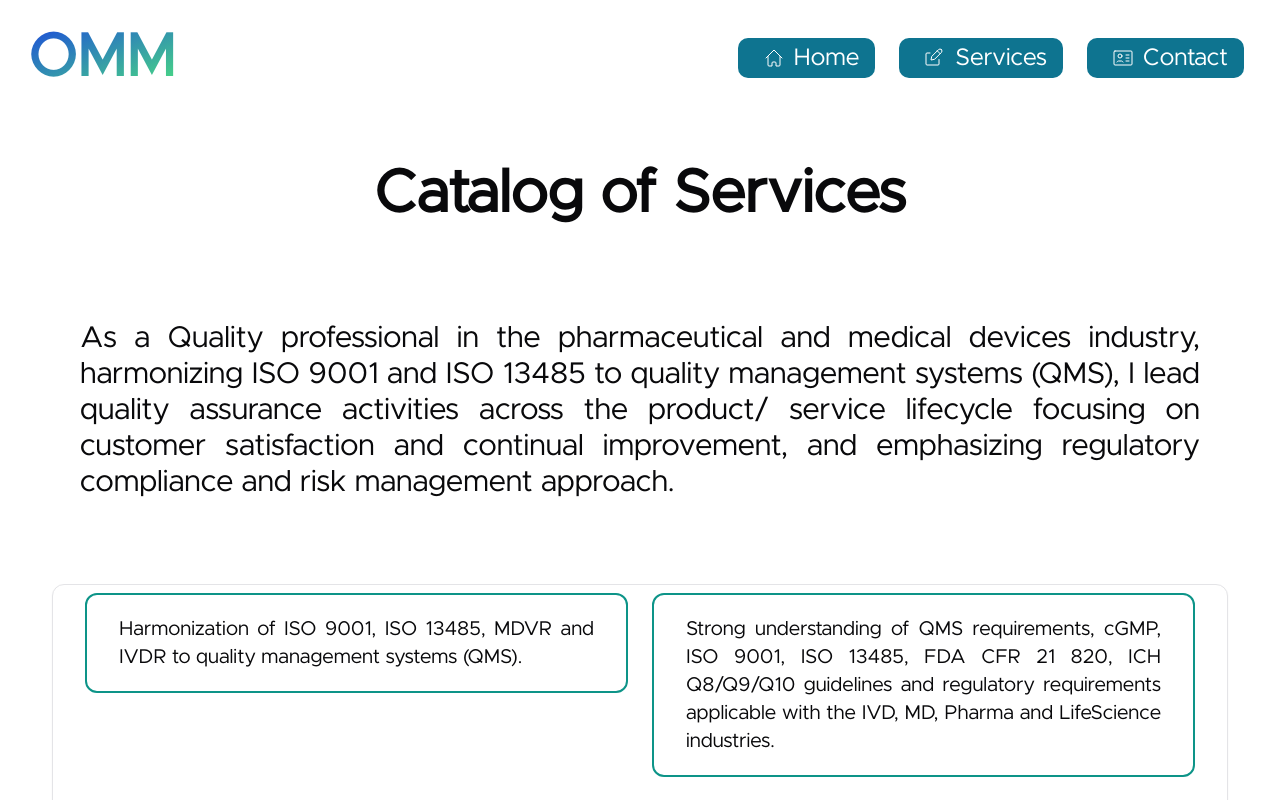
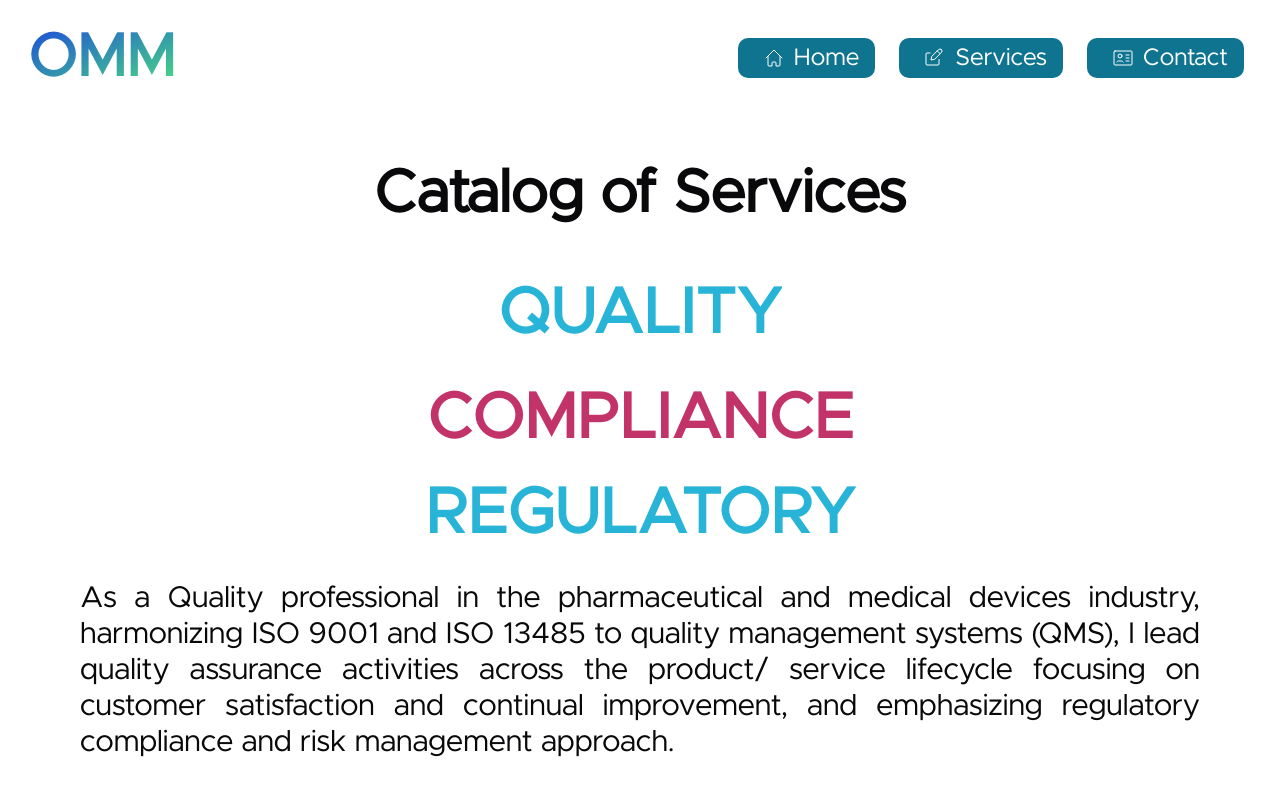
Before and after one commit to orl1289/boilerplate, a React (Vite) app: page /about in a window 1280 px wide. Shown: the top 800 px of the page. Built offline with nearby package versions, Linux system fonts and the light colour scheme.

Commit message:
Introduced new animated component with words in Services section

```diff
--- /dev/null
+++ b/src/components/InversedLetters.tsx
@@ -0,0 +1,114 @@
+import { useState, useCallback, useRef, useEffect } from "react";
+import { useTransition, animated } from "@react-spring/web";
+import styles from "../styles.inversedletters.module.css";
+
+export default function App() {
+  const ref = useRef<ReturnType<typeof setTimeout>[]>([]);
+  const [items, set] = useState<string[]>([]);
+
+  const getResponsiveConfig = () => {
+    const width = window.innerWidth;
+  if (width <= 360) {
+    return { height: 60, fontSize: 'clamp(1rem, 4vw, 2rem)' };
+  }
+  if (width <= 768) {
+    return { height: 80, fontSize: 'clamp(1.5rem, 5vw, 3rem)' };
+  }
+  return { height: 100, fontSize: 'clamp(2rem, 6vw, 4rem)' };
+};
+
+  const [config, setConfig] = useState(getResponsiveConfig());
+
+  useEffect(() => {
+    const handleResize = () => {
+      setConfig(getResponsiveConfig());
+    };
+
+    window.addEventListener("resize", handleResize);
+    return () => window.removeEventListener("resize", handleResize);
+  }, []);
+
+  const transitions = useTransition(items, {
+    from: {
+      opacity: 0,
+      height: 0,
+      innerHeight: 0,
+      transform: "perspective(600px) rotateX(0deg)",
+      color: "##8f92b6",
+    },
+    enter: [
+      { opacity: 1, height: config.height, innerHeight: config.height },
+      { transform: "perspective(600px) rotateX(180deg)", color: "#28d79f" },
+      { transform: "perspective(600px) rotateX(0deg)" },
+    ],
+    leave: [
+      { color: "#c23369" },
+      { innerHeight: 0 },
+      { opacity: 0, height: 0 },
+    ],
+    update: { color: "#28b4d7" },
+  });
+
+  const reset = useCallback(() => {
+    ref.current.forEach(clearTimeout);
+    ref.current = [];
+    set([]);
+    ref.current.push(
+      setTimeout(
+        () => set(["Quality", "Compliance", "Regulatory"]),
+        2000,
+      ),
+    );
+    ref.current.push(
+      setTimeout(() => set(["Quality", "Regulatory"]), 5000),
+    );
+    ref.current.push(
+      setTimeout(
+        () =>
+          set([
+            "Quality",
+            "Safety",
+            "Regulatory",
+          ]),
+        8000,
+      ),
+    );
+      ref.current.push(
+    setTimeout(() => reset(), 11000)  // Wait 3 seconds after last change, then restart
+  );
+
+  }, []);
+
+  useEffect(() => {
+    reset();
+    return () => ref.current.forEach(clearTimeout);
+  }, []);
+
+  return (
+    <div className={styles.container}>
+      <div className={styles.main}>
+        {transitions(({ innerHeight, ...rest }, item) => (
+          <animated.div
+            className={styles.transitionsItem}
+            style={{
+              ...rest,
+              fontSize: config.fontSize,
+              lineHeight: `${config.height}px`,
+            }}
+            onClick={reset}
+          >
+            <animated.div
+              style={{
+                overflow: "hidden",
+                height: innerHeight,
+                whiteSpace: "normal" /* Allow wrapping*/,
+              }}
+            >
+              {item}
+            </animated.div>
+          </animated.div>
+        ))}
+      </div>
+    </div>
+  );
+}
--- a/src/pages/About.tsx
+++ b/src/pages/About.tsx
@@ -2,6 +2,7 @@ import "../App.css";
 import NavBar from "../components/NavBar";
 import Footer from "../components/Footer";
 import { Card, CardContent } from "@/components/ui/card";
+import InversedLetters from "../components/InversedLetters";
 // import Carousel from "@/components/Carousel";
 
 function About() {
@@ -14,11 +15,15 @@ function About() {
       <body>
         <section className="m-auto w-auto p-6 min-h-lvh">
           {/* <!--------------------- Intro --------------------------------------------------------------> */}
-          <div className="items-center justify-center p-6">
+
+          <div className="items-center text-2xl justify-center p-6">
             <h1 className="text-3xl tablet:text-4xl laptop:text-5xl desktop:text-6xl font-bold mb-4">
               Catalog of Services
             </h1>
             <div className=" laptop: w-auto flex items-center justify-center p-6">
+              <div className="w-full overflow-visible">
+                <InversedLetters />
+              </div>
               {/* <Carousel></Carousel> */}
             </div>
             <div className="text-lg text-justify tablet:text-xl laptop:text-2xl desktop:text-3xl  p-2 m-2 tablet:m-4 laptop:m-6">
--- /dev/null
+++ b/src/styles.inversedletters.module.css
@@ -0,0 +1,47 @@
+.main {
+  min-width: 100px;
+  padding: 0 20px;
+  max-width: 800px;  /* Increased from 600px */
+  margin: 0 auto;
+  height: 260px;
+}
+
+.transitionsItem {
+  overflow: hidden;
+  max-width: 100%;
+  color: white;
+  display: flex;
+  justify-content: center;  /* Center the text */
+  align-items: center;
+
+  font-weight: 800;
+  text-transform: uppercase;
+  will-change: transform, opacity, height;
+  white-space: nowrap;
+  cursor: pointer;
+
+}
+
+.container {
+  display: flex;
+  align-items: center;
+  height: 100%;
+  justify-content: center;
+
+}
+
+/* Tablet */
+ @media (max-width: 768px) {
+  .transitionsItem {
+    font-size: 2.5em;
+    line-height: 1;
+  }
+}
+
+/* Mobile */
+@media (max-width: 360px) {
+  .transitionsItem {
+    font-size: 0.5em;
+    line-height: 1;
+  }
+}
```
